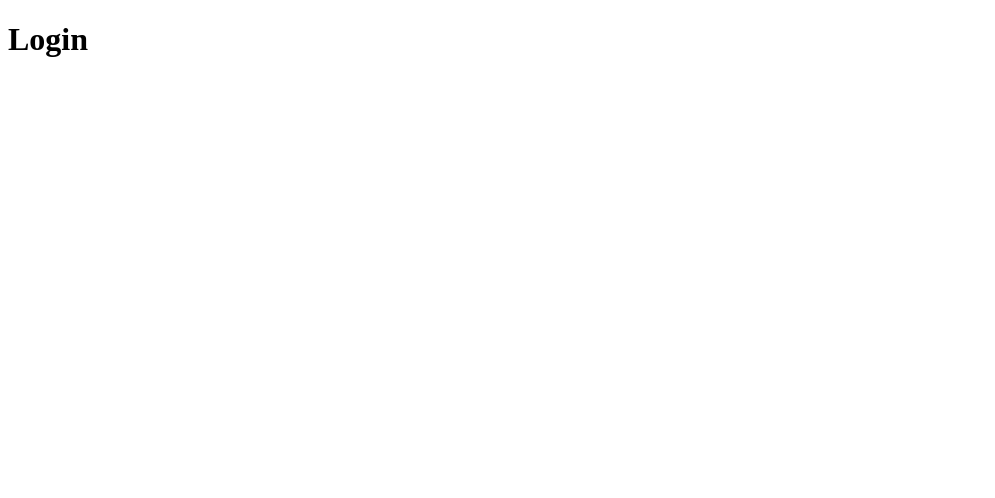
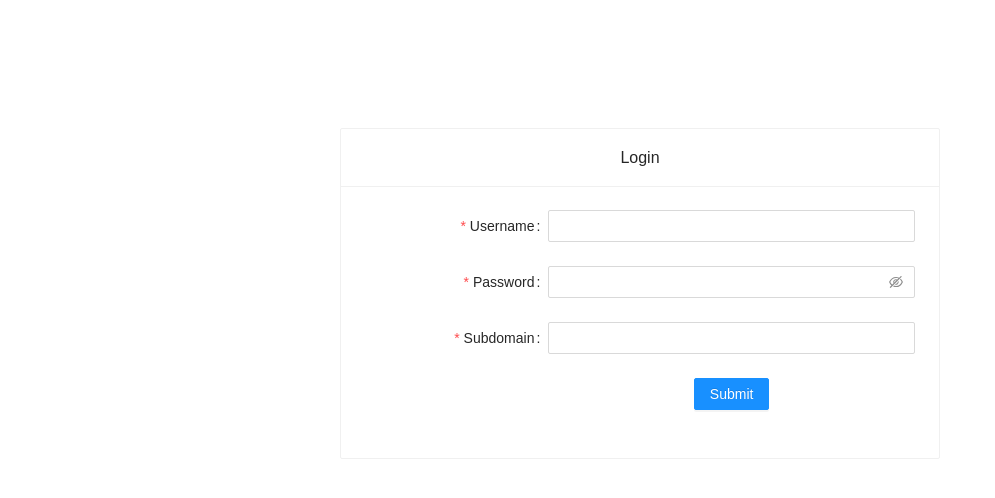
Before and after one commit to ibnsafar/ox, a React (Create React App) app: page /login in a window 1280 px wide. Shown: the top 498 px of the page, without its empty margins (0-995 px from the left). Built offline with nearby package versions, Linux system fonts and the light colour scheme.

Commit message:
login page

```diff
--- /dev/null
+++ b/src/css/index.css
@@ -0,0 +1,6 @@
+* {
+    margin: 0;
+    padding: 0;
+    font-family: sans-serif;
+    box-sizing: border-box;
+}
--- a/src/index.jsx
+++ b/src/index.jsx
@@ -1,6 +1,8 @@
 import React from 'react';
 import ReactDOM from 'react-dom/client';
 import App from './App';
+import 'antd/dist/antd.css';
+import "./css/index.css";
 
 const root = ReactDOM.createRoot(
     document.getElementById('root')
--- a/src/pages/Login.jsx
+++ b/src/pages/Login.jsx
@@ -1,8 +1,110 @@
+import axios from "axios"
+import { Card, Button, Checkbox, Form, Input } from 'antd';
+import { useNavigate } from "react-router-dom";
+
 const Login = () => {
+    const navigate = useNavigate();
+
+    let info = {};
+    let data = {};
+    let config = {};
+
+    const onFinish = (values) => {
+        console.log('Success:', values);
+        info = { ...values }
+        data = {
+            "_username": info.username,
+            "_password": info.password,
+            "_subdomain": info.subdomain
+        }
+        config = {
+            method: "post",
+            url: "https://" + info.subdomain + ".ox-sys.com/security/auth_check",
+            headers: {
+                // 'Content-type': 'application/x-www-form-urlencoded',
+                'accept': 'application/json'
+            },
+            data
+        }
+        axios(config).then((res) => {
+            console.log(res)
+        }).catch((err) => {
+            console.log(err)
+        })
+        localStorage.setItem("config", config)
+        console.log(JSON.parse(localStorage.getItem('items')))
+
+        navigate("/")
+    };
+
+    const onFinishFailed = (errorInfo) => {
+        console.log('Failed:', errorInfo);
+    };
+
+    // for giving request to api
+
+
     return (
-        <div>
-            <h1>Login</h1>
-        </div>
+        <Card
+            style={{
+                width: 600,
+                margin: "auto",
+                textAlign: "center",
+                marginTop: "10%"
+            }}
+            title="Login">
+            <Form name="basic"
+                labelCol={{
+                    span: 8,
+                }}
+                wrapperCol={{
+                    span: 16,
+                }}
+                initialValues={{
+                    remember: true,
+                }}
+                onFinish={onFinish}
+                onFinishFailed={onFinishFailed}
+                autoComplete="off">
+                <Form.Item label="Username" name="username"
+                    rules={[
+                        {
+                            required: true,
+                            message: 'Please input your username!',
+                        },
+                    ]}>
+                    <Input />
+                </Form.Item>
+                <Form.Item label="Password" name="password"
+                    rules={[
+                        {
+                            required: true,
+                            message: 'Please input your password!',
+                        },
+                    ]}>
+                    <Input.Password />
+                </Form.Item>
+                <Form.Item label="Subdomain" name="subdomain"
+                    rules={[
+                        {
+                            required: true,
+                            message: 'Please input your subdomain!',
+                        },
+                    ]}>
+                    <Input />
+                </Form.Item>
+                <Form.Item
+                    wrapperCol={{
+                        offset: 8,
+                        span: 16,
+                    }}
+                >
+                    <Button type="primary" htmlType="submit">
+                        Submit
+                    </Button>
+                </Form.Item>
+            </Form>
+        </Card>
     )
 }
 export default Login;
--- a/src/pages/Result.jsx
+++ b/src/pages/Result.jsx
@@ -1,8 +1,25 @@
-const Result = () => {
+import { Card } from "antd";
+import { useEffect } from "react";
+
+const Result = (props) => {
+
+    console.log(JSON.parse(localStorage.getItem('items')))
+
     return (
         <div>
-            <h1>result</h1>
+            <Card
+                style={{
+                    width: 600,
+                    margin: "auto",
+                    textAlign: "center",
+                    marginTop: "10%"
+                }}
+                title="Result">
+
+
+            </Card>
         </div>
     )
+
 }
 export default Result;
```
Also changed, not shown: 2 other files (tests, documents, lock files or other folders).
